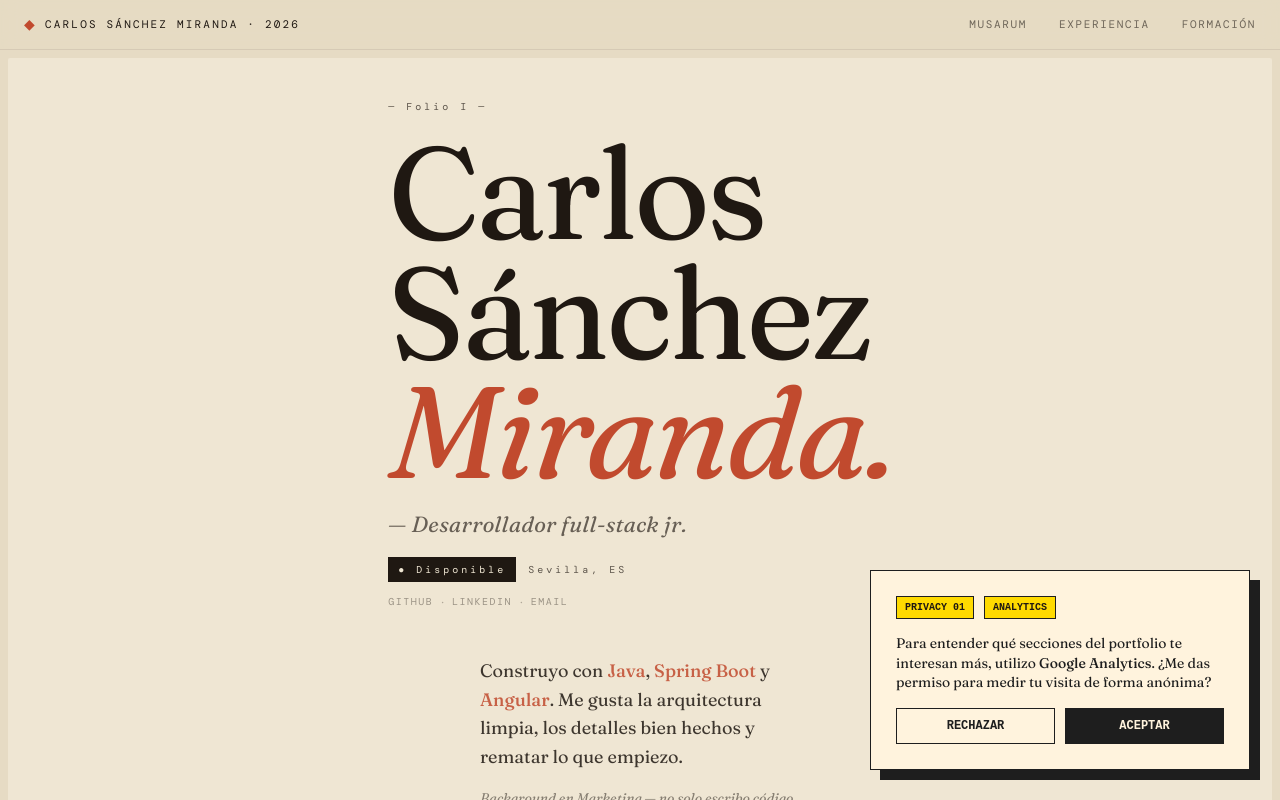
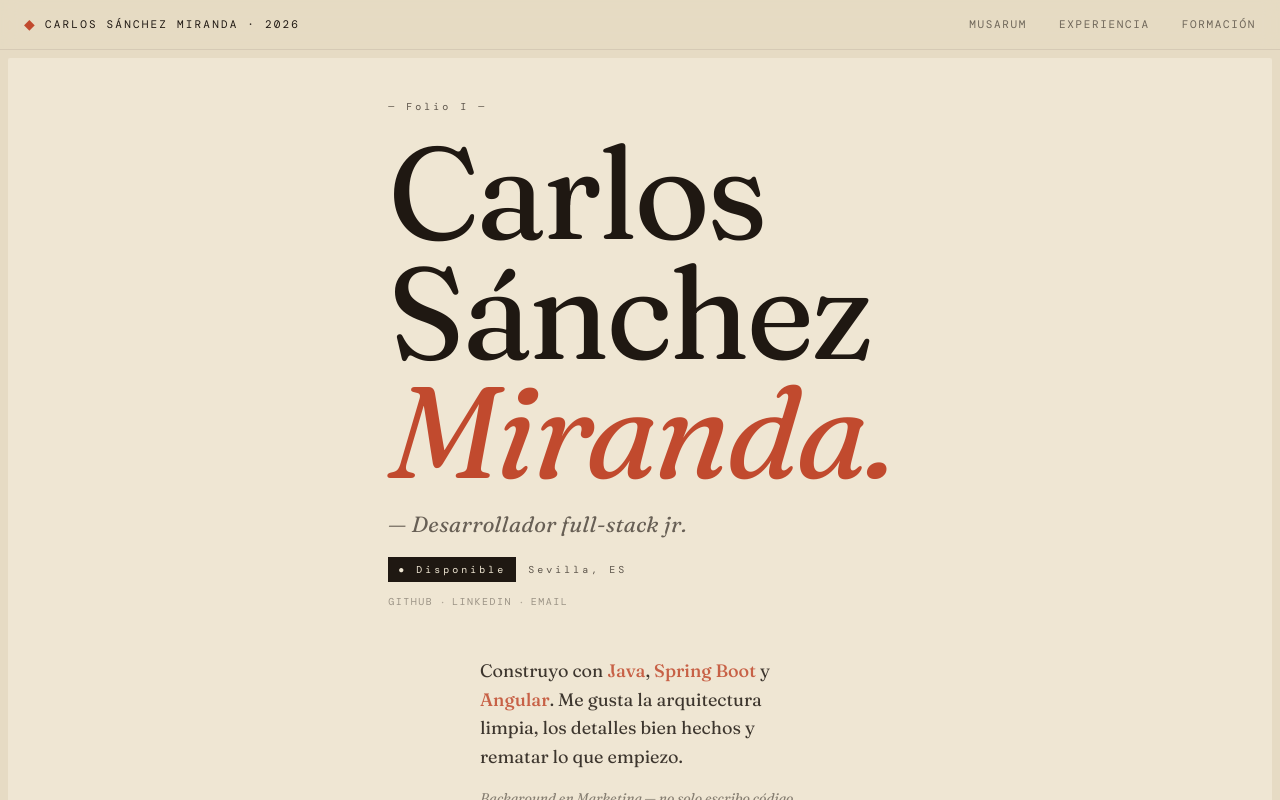
Before and after one commit to carlos38sm/portfolio, an Angular app: page / in a window 1280 px wide. Built offline with nearby package versions, Linux system fonts and the light colour scheme; a web font is replaced by a local one.

Commit message:
Eliminar telemetria de Google

```diff
--- a/src/app/app.html
+++ b/src/app/app.html
@@ -1,4 +1,2 @@
 <app-header />
 <router-outlet />
-
-<app-cookie-consent></app-cookie-consent>
--- a/src/app/app.ts
+++ b/src/app/app.ts
@@ -1,11 +1,10 @@
 import { Component } from '@angular/core';
 import { RouterModule } from '@angular/router';
 import { Header } from './components/header/header';
-import { CookieConsentComponent } from './components/cookie-consent/cookie-consent';
 
 @Component({
   selector: 'app-root',
-  imports: [RouterModule, Header, CookieConsentComponent],
+  imports: [RouterModule, Header],
   templateUrl: './app.html',
   styleUrl: './app.scss'
 })
--- a/src/app/components/cookie-consent/cookie-consent.html
+++ /dev/null
@@ -1,13 +0,0 @@
-<div class="cookie-bento-box" *ngIf="showBanner">
-  <div class="header">
-    <span class="tag">PRIVACY 01</span>
-    <span class="tag">ANALYTICS</span>
-  </div>
-  <div class="content">
-    <p>Para entender qué secciones del portfolio te interesan más, utilizo <strong>Google Analytics</strong>. ¿Me das permiso para medir tu visita de forma anónima?</p>
-  </div>
-  <div class="actions">
-    <button (click)="decline()" class="btn-secondary">RECHAZAR</button>
-    <button (click)="accept()" class="btn-primary">ACEPTAR</button>
-  </div>
-</div>
--- a/src/app/components/cookie-consent/cookie-consent.scss
+++ /dev/null
@@ -1,71 +0,0 @@
-.cookie-bento-box {
-  position: fixed;
-  bottom: 30px;
-  right: 30px;
-  width: 380px;
-  background-color: #fff3dd; // El color crema de tu fondo
-  border: 1px solid #1e1e1e;
-  padding: 25px;
-  z-index: 9999;
-  display: flex;
-  flex-direction: column;
-  gap: 15px;
-  box-shadow: 10px 10px 0px #1e1e1e; // Sombra sólida tipo bento
-
-  .header {
-    display: flex;
-    gap: 10px;
-    .tag {
-      background-color: #ffda00; // Tu amarillo de acento
-      font-family: 'Azeret Mono', monospace;
-      font-size: 10px;
-      font-weight: bold;
-      padding: 3px 8px;
-      border: 1px solid #1e1e1e;
-    }
-  }
-
-  .content p {
-    font-size: 14px;
-    line-height: 1.4;
-    margin: 0;
-    color: #1e1e1e;
-  }
-
-  .actions {
-    display: grid;
-    grid-template-columns: 1fr 1fr;
-    gap: 10px;
-
-    button {
-      font-family: 'Azeret Mono', monospace;
-      font-size: 12px;
-      padding: 10px;
-      cursor: pointer;
-      border: 1px solid #1e1e1e;
-      font-weight: bold;
-      transition: all 0.2s ease;
-
-      &.btn-primary {
-        background-color: #1e1e1e;
-        color: #fff3dd;
-        &:hover { background-color: #ffda00; color: #1e1e1e; }
-      }
-
-      &.btn-secondary {
-        background-color: transparent;
-        color: #1e1e1e;
-        &:hover { background-color: #f0ead6; }
-      }
-    }
-  }
-}
-
-// Responsive para móvil
-@media (max-width: 480px) {
-  .cookie-bento-box {
-    width: calc(100% - 40px);
-    right: 20px;
-    bottom: 20px;
-  }
-}
--- a/src/app/components/cookie-consent/cookie-consent.ts
+++ /dev/null
@@ -1,43 +0,0 @@
-import { Component, OnInit } from '@angular/core';
-import { CommonModule } from '@angular/common';
-
-@Component({
-  selector: 'app-cookie-consent',
-  standalone: true,
-  imports: [CommonModule],
-  templateUrl: './cookie-consent.html',
-  styleUrls: ['./cookie-consent.scss']
-})
-export class CookieConsentComponent implements OnInit {
-  showBanner: boolean = false;
-
-  ngOnInit() {
-    const consent = localStorage.getItem('cookieConsent');
-    if (!consent) {
-      this.showBanner = true;
-    } else if (consent === 'accepted') {
-      this.grantConsent();
-    }
-  }
-
-  accept() {
-    localStorage.setItem('cookieConsent', 'accepted');
-    this.showBanner = false;
-    this.grantConsent();
-  }
-
-  decline() {
-    localStorage.setItem('cookieConsent', 'declined');
-    this.showBanner = false;
-  }
-
-  private grantConsent() {
-    const navWindow = window as any;
-    if (navWindow.gtag) {
-      navWindow.gtag('consent', 'update', {
-        'analytics_storage': 'granted'
-      });
-      console.log('¡Candado abierto! Datos enviados.');
-    }
-  }
-}
--- a/src/index.html
+++ b/src/index.html
@@ -1,26 +1,16 @@
 <!doctype html>
-<html lang="es">
+<html lang="en">
+
 <head>
   <meta charset="utf-8">
   <title>Portfolio</title>
   <base href="/">
   <meta name="viewport" content="width=device-width, initial-scale=1">
   <link rel="icon" type="image/x-icon" href="assets/logo.png">
+</head>
 
-  <script>
-    window.dataLayer = window.dataLayer || [];
-    function gtag(){dataLayer.push(arguments);}
-
-    gtag('consent', 'default', {
-      'analytics_storage': 'denied'
-    });
-
-    gtag('js', new Date());
-    gtag('config', 'G-0HR8V9K382');
-  </script>
-  <script async src="https://www.googletagmanager.com/gtag/js?id=G-0HR8V9K382"></script>
-  </head>
 <body>
   <app-root></app-root>
 </body>
+
 </html>
```
